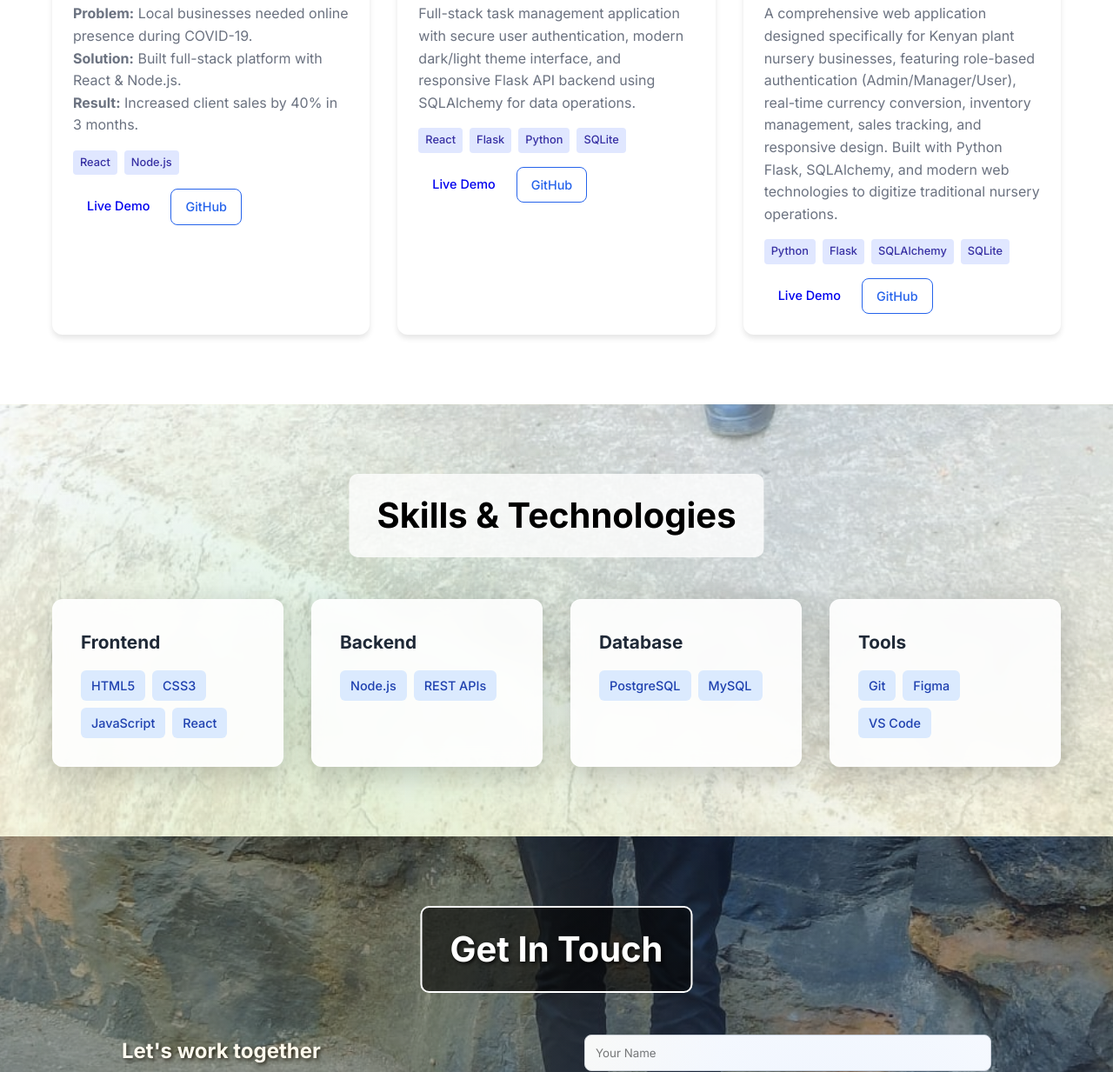
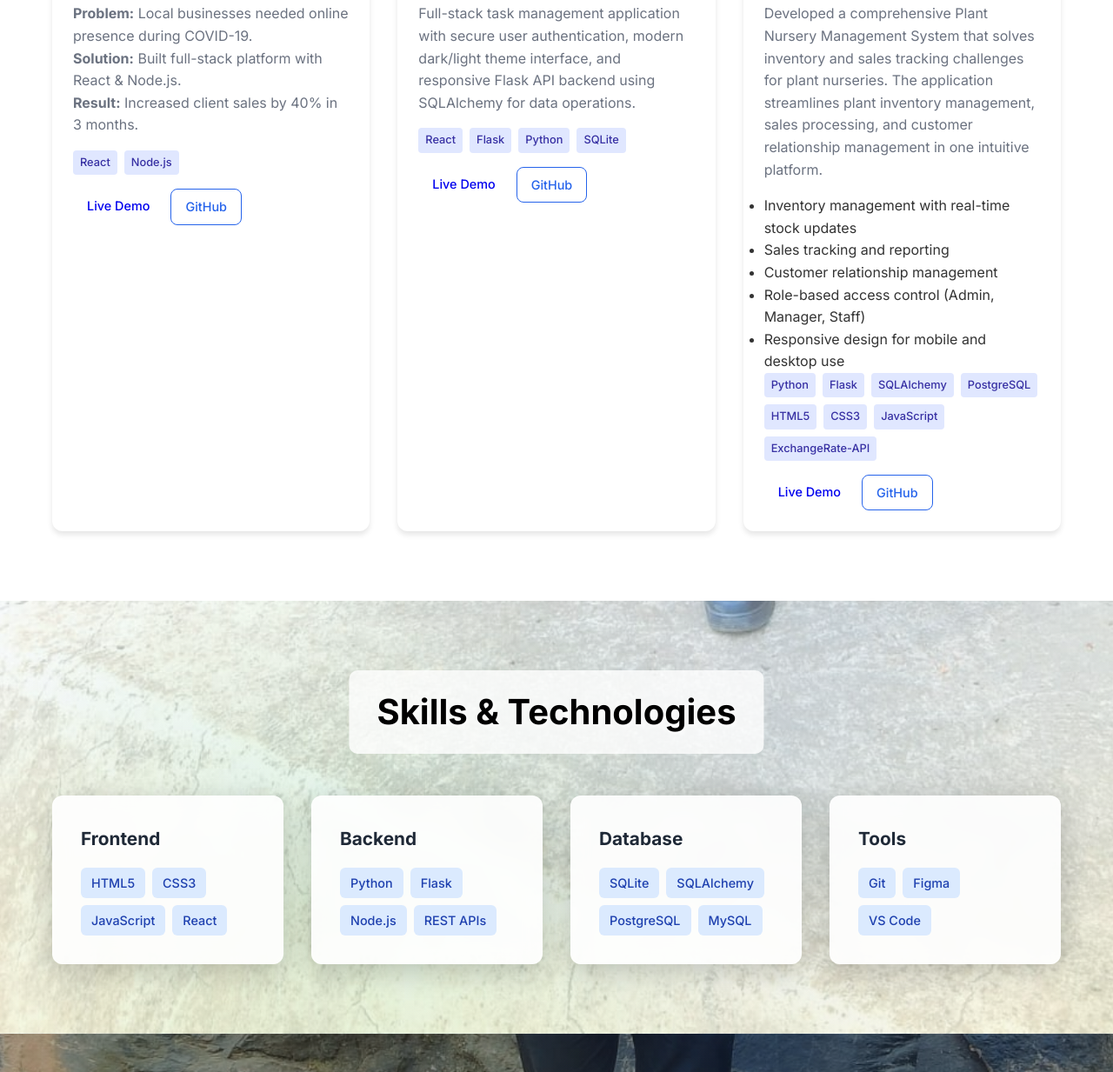
Before and after one commit to Travis028/wayne-portfolio, a website: page index.html in a window 1280 px wide. Shown: the part 2217-3450 px from the top of the page at 87% size. Drawn offline with Linux system fonts and the light colour scheme.

Commit message:
Initial commit with portfolio website

```diff
--- a/index.html
+++ b/index.html
@@ -145,15 +145,26 @@
                     </div>
                     <div class="project-content">
                         <h3>Plant Nursery Manager</h3>
-                        <p>A comprehensive web application designed specifically for Kenyan plant nursery businesses, featuring role-based authentication (Admin/Manager/User), real-time currency conversion, inventory management, sales tracking, and responsive design. Built with Python Flask, SQLAlchemy, and modern web technologies to digitize traditional nursery operations.</p>
+                        <p>Developed a comprehensive Plant Nursery Management System that solves inventory and sales tracking challenges for plant nurseries. The application streamlines plant inventory management, sales processing, and customer relationship management in one intuitive platform.</p>
+                        <ul class="project-features">
+                            <li>Inventory management with real-time stock updates</li>
+                            <li>Sales tracking and reporting</li>
+                            <li>Customer relationship management</li>
+                            <li>Role-based access control (Admin, Manager, Staff)</li>
+                            <li>Responsive design for mobile and desktop use</li>
+                        </ul>
                         <div class="project-tech">
                             <span>Python</span>
                             <span>Flask</span>
                             <span>SQLAlchemy</span>
-                            <span>SQLite</span>
+                            <span>PostgreSQL</span>
+                            <span>HTML5</span>
+                            <span>CSS3</span>
+                            <span>JavaScript</span>
+                            <span>ExchangeRate-API</span>
                         </div>
                         <div class="project-links">
-                            <a href="#" class="btn btn-small">Live Demo</a>
+                            <a href="https://my-plant-nursery-manager.onrender.com" target="_blank" class="btn btn-small">Live Demo</a>
                             <a href="https://github.com/Travis028/my-plant-nursery-manager" target="_blank" class="btn btn-small btn-outline">GitHub</a>
                         </div>
                     </div>
@@ -179,6 +190,8 @@
                 <div class="skill-category">
                     <h3>Backend</h3>
                     <div class="skill-items">
+                        <span>Python</span>
+                        <span>Flask</span>
                         <span>Node.js</span>
                         <span>REST APIs</span>
                     </div>
@@ -186,6 +199,8 @@
                 <div class="skill-category">
                     <h3>Database</h3>
                     <div class="skill-items">
+                        <span>SQLite</span>
+                        <span>SQLAlchemy</span>
                         <span>PostgreSQL</span>
                         <span>MySQL</span>
                     </div>
```
